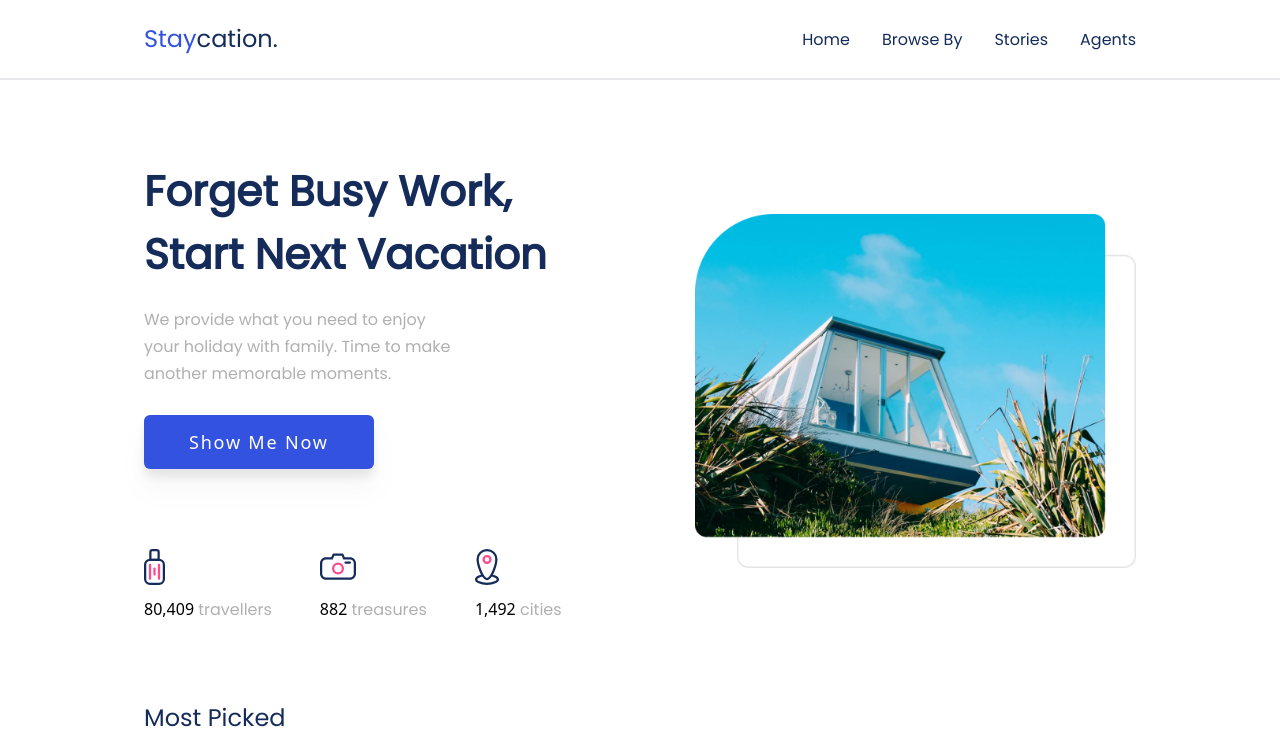
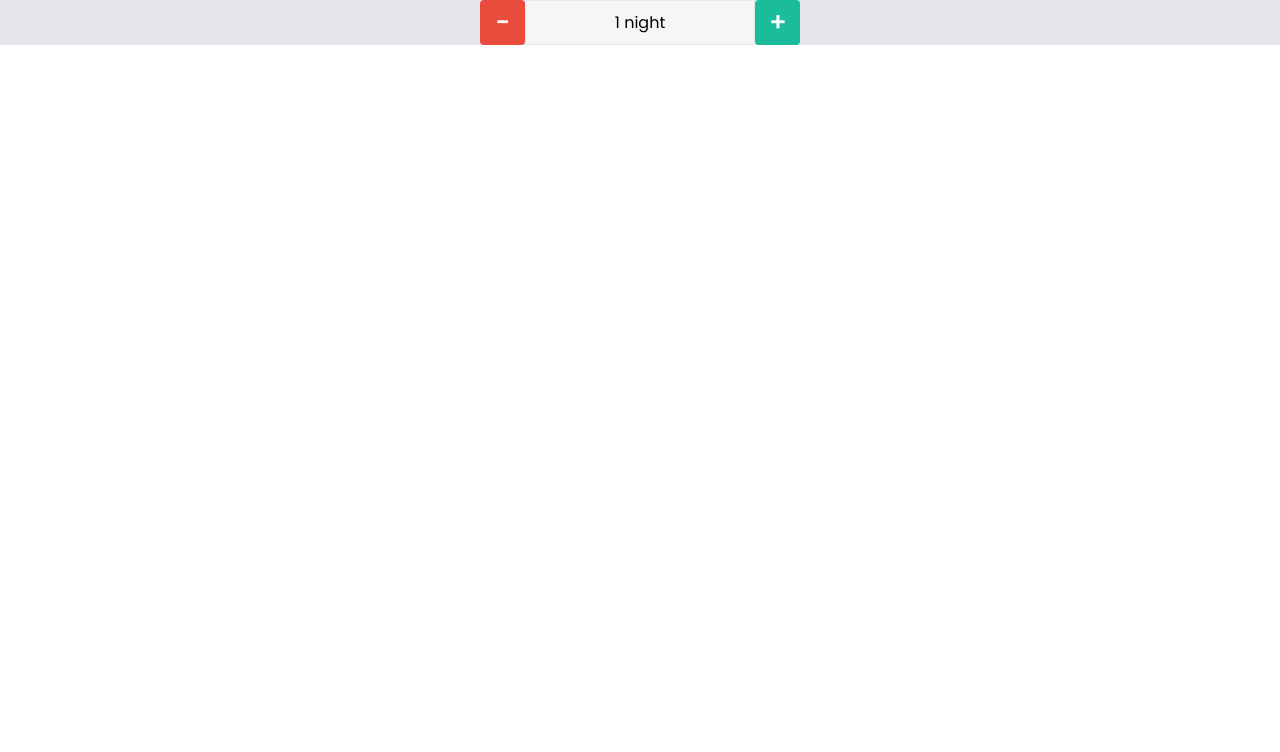
Before and after one commit to josiahfs/travel-web, a React (Create React App) app: page / in a window 1280 px wide. Shown: the top 752 px of the page. Built offline with nearby package versions, Linux system fonts and the light colour scheme; grey boxes are pictures that could not be loaded.

Commit message:
Create InputNumber component

```diff
--- a/src/App.js
+++ b/src/App.js
@@ -2,13 +2,15 @@ import React from "react";
 import { BrowserRouter as Router, Route, Routes } from "react-router-dom";
 import LandingPage from "./pages/LandingPage";
 import "./index.css";
+import Example from "./pages/Example";
 
 function App() {
   return (
     <div className="App">
       <Router>
         <Routes>
-          <Route path="/" element={<LandingPage />} />
+          {/* <Route path="/" element={<LandingPage />} /> */}
+          <Route path="/" element={<Example />} />
         </Routes>
       </Router>
     </div>
--- /dev/null
+++ b/src/elements/Form/InputNumber/index.js
@@ -0,0 +1,94 @@
+import React, { useState } from "react";
+import propTypes from "prop-types";
+
+export default function Number(props) {
+  const { value, placeholder, name, min, max, prefix, suffix, isSuffixPlural } =
+    props;
+
+  const [InputValue, setInputValue] = useState(`${prefix}${value}${suffix}`);
+
+  const onChange = (e) => {
+    let value = String(e.target.value);
+    if (prefix) value = value.replace(prefix);
+    if (suffix) value = value.replace(suffix);
+
+    const patternNumeric = new RegExp("[0-9]*");
+    const isNumeric = patternNumeric.test(value);
+
+    if (isNumeric && +value <= max && +value >= min) {
+      props.onChange({
+        target: {
+          name: name,
+          value: +value,
+        },
+      });
+      setInputValue(
+        `${prefix}${value}${suffix}${isSuffixPlural && value > 1 ? "s" : ""}`
+      );
+    }
+  };
+
+  const minus = () => {
+    value > min &&
+      onChange({
+        target: {
+          name: name,
+          value: +value - 1,
+        },
+      });
+  };
+  const plus = () => {
+    value < max &&
+      onChange({
+        target: {
+          name: name,
+          value: +value + 1,
+        },
+      });
+  };
+  return (
+    <div className={["mb-3", props.outerClassName].join(" ")}>
+      <div className="flex flex-row">
+        <div
+          className="bg-button-red h-[45px] w-[45px] rounded cursor-pointer select-none flex justify-center items-center"
+          onClick={minus}
+        >
+          <span className="flex justify-center font-poppins text-2xl font-bold text-white">
+            -
+          </span>
+        </div>
+        <input
+          className="bg-input-grey w-[230px] font-poppins text-base text-center outline-none border "
+          min={min}
+          max={max}
+          name={name}
+          pattern="[0-9]*"
+          placeholder={placeholder ? placeholder : "0"}
+          value={String(InputValue)}
+          onChange={onChange}
+        />
+        <div
+          className="bg-button-green h-[45px] w-[45px] rounded cursor-pointer select-none flex justify-center items-center"
+          onClick={plus}
+        >
+          <span className=" font-poppins text-2xl font-bold text-white">+</span>
+        </div>
+      </div>
+    </div>
+  );
+}
+
+Number.defaultProps = {
+  min: 1,
+  max: 1,
+  prefix: "",
+  suffix: "",
+};
+
+Number.propTypes = {
+  value: propTypes.oneOfType([propTypes.string, propTypes.number]),
+  onChange: propTypes.func,
+  isSuffixPlural: propTypes.bool,
+  placeholder: propTypes.string,
+  outerClassName: propTypes.string,
+};
--- /dev/null
+++ b/src/pages/Example.jsx
@@ -0,0 +1,30 @@
+import React, { Component } from "react";
+
+import InputNumber from "../elements/Form/InputNumber";
+
+export default class Example extends Component {
+  state = {
+    value: "1",
+  };
+
+  handleChange = (e) => {
+    this.setState({ [e.target.name]: e.target.value });
+  };
+
+  render() {
+    return (
+      <div className="bg-gray-200 flex justify-center items-center">
+        <div className="h-[45px]">
+          <InputNumber
+            max={30}
+            suffix=" night"
+            isSuffixPlural
+            onChange={this.handleChange}
+            name="value"
+            value={this.state.value}
+          />
+        </div>
+      </div>
+    );
+  }
+}
--- a/src/parts/Testimony.js
+++ b/src/parts/Testimony.js
@@ -11,9 +11,9 @@ export default function Testimony({ data }) {
         <div className="flex flex-row items-center mr-20">
           <img src={TestiImage} alt="Testi"></img>
           <div className="flex flex-col pl-[75px]">
-            <h4 className="text-dark-blue text-2xl font-poppins font-medium ml-[5px]">
+            <p className="text-dark-blue text-2xl font-poppins font-medium ml-[5px]">
               {data.name}
-            </h4>
+            </p>
             <div className="flex flex-row mt-10">
               <img width={34} height={34} src={StarIcon} alt="rating"></img>
               <img width={34} height={34} src={StarIcon} alt="rating"></img>
--- a/tailwind.config.js
+++ b/tailwind.config.js
@@ -8,6 +8,9 @@ module.exports = {
         "dark-blue": "#152C5B",
         magenta: "#FF498B",
         "light-gray": "#B0B0B0",
+        "button-red": "#E74C3C",
+        "button-green": "#1ABC9C",
+        "input-grey": "#F5F6F8",
       },
 
       fontSize: {
```
Also changed, not shown: 1 other file (tests, documents, lock files or other folders).
